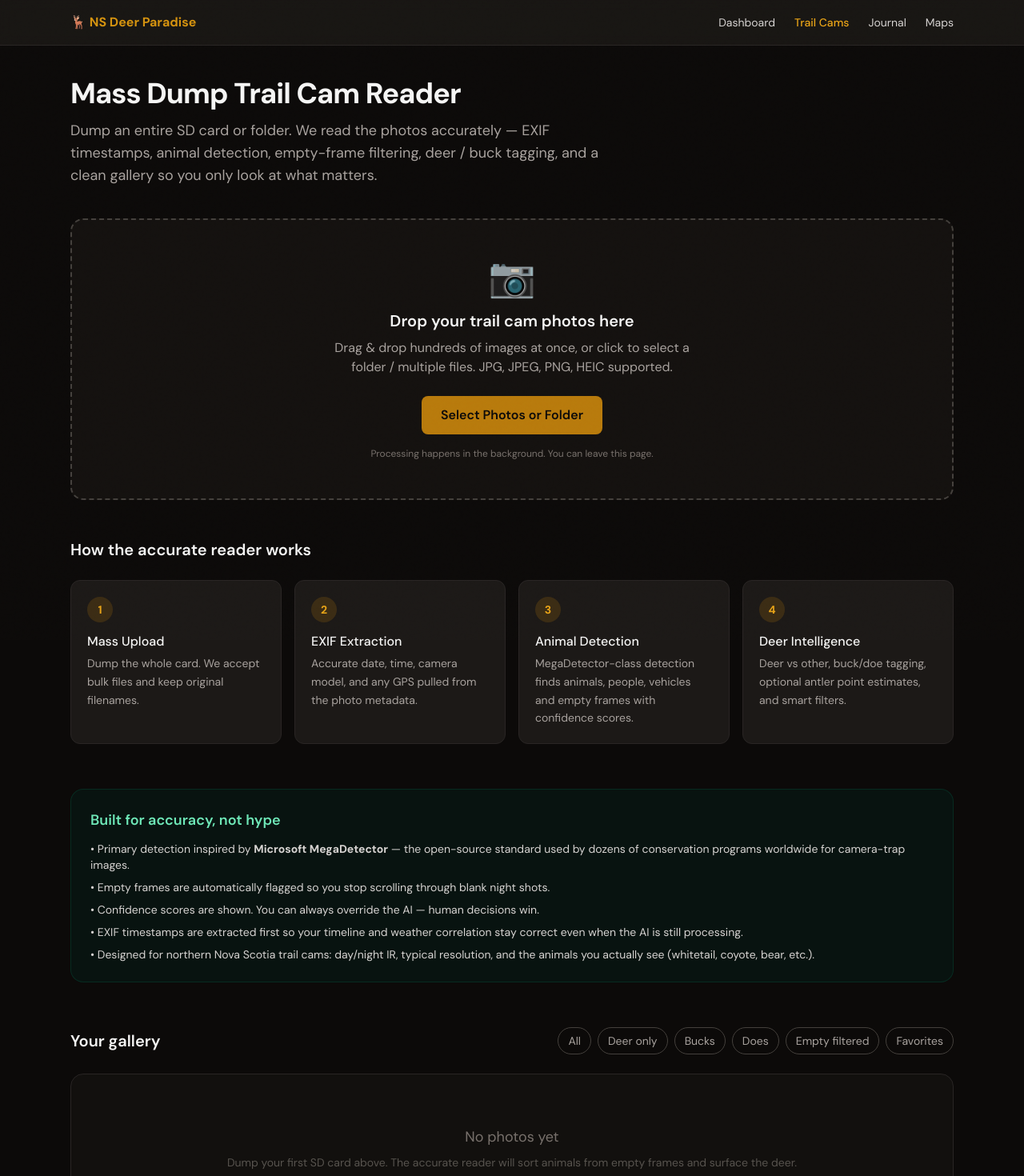
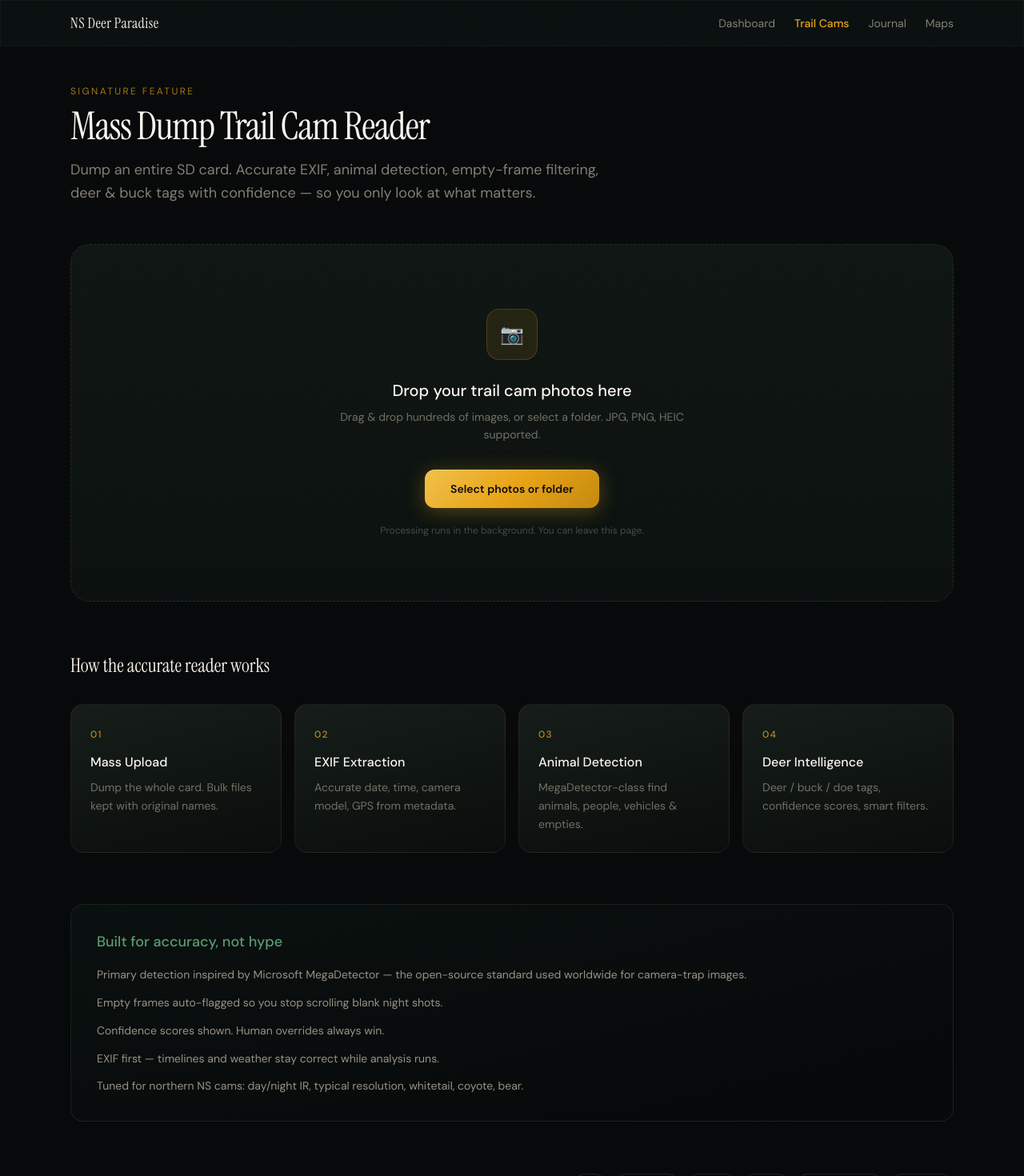
Before and after one commit to aross197/NS-Deer-Paradise, a Next.js app: page /cams in a window 1280 px wide. Shown: the top 1470 px of the page at 80% size. Built offline with nearby package versions, Linux system fonts and the light colour scheme.

Commit message:
Premium visual redesign of mass-dump trail cam reader page

```diff
--- a/app/cams/page.tsx
+++ b/app/cams/page.tsx
@@ -2,158 +2,121 @@ import Link from "next/link";
 
 export default function TrailCamsPage() {
   return (
-    <div className="min-h-screen bg-stone-950 text-stone-100">
-      {/* Nav */}
-      <nav className="border-b border-stone-800 bg-stone-900/80 backdrop-blur sticky top-0 z-20">
+    <div className="min-h-screen bg-deep text-cream-100">
+      <nav className="sticky top-0 z-20 border-b border-white/[0.04] glass-strong">
         <div className="max-w-6xl mx-auto px-6 h-14 flex items-center justify-between">
-          <Link href="/dashboard" className="font-bold text-amber-500">
-            🦌 NS Deer Paradise
+          <Link href="/dashboard" className="font-serif text-lg tracking-wide text-cream-100">
+            NS Deer Paradise
           </Link>
-          <div className="flex items-center gap-6 text-sm text-stone-300">
-            <Link href="/dashboard" className="hover:text-white">Dashboard</Link>
+          <div className="flex items-center gap-6 text-sm text-cream-300/60">
+            <Link href="/dashboard" className="hover:text-cream-100 transition">Dashboard</Link>
             <Link href="/cams" className="text-amber-400 font-medium">Trail Cams</Link>
-            <Link href="#" className="hover:text-white">Journal</Link>
-            <Link href="#" className="hover:text-white">Maps</Link>
+            <Link href="#" className="hover:text-cream-100 transition">Journal</Link>
+            <Link href="#" className="hover:text-cream-100 transition">Maps</Link>
           </div>
         </div>
       </nav>
 
-      <main className="max-w-6xl mx-auto px-6 py-10">
-        {/* Header */}
-        <div className="mb-10">
-          <h1 className="text-3xl md:text-4xl font-bold tracking-tight mb-3">
+      <main className="max-w-6xl mx-auto px-6 py-12">
+        <div className="mb-12">
+          <p className="text-xs uppercase tracking-[0.2em] text-amber-400/70 mb-3">Signature feature</p>
+          <h1 className="font-serif text-4xl md:text-5xl tracking-tight text-cream-50 mb-4">
             Mass Dump Trail Cam Reader
           </h1>
-          <p className="text-stone-400 max-w-2xl text-lg">
-            Dump an entire SD card or folder. We read the photos accurately — EXIF timestamps,
-            animal detection, empty-frame filtering, deer / buck tagging, and a clean gallery
-            so you only look at what matters.
+          <p className="text-cream-300/60 max-w-2xl text-lg leading-relaxed">
+            Dump an entire SD card. Accurate EXIF, animal detection, empty-frame filtering,
+            deer & buck tags with confidence — so you only look at what matters.
           </p>
         </div>
 
         {/* Upload zone */}
-        <section className="mb-12">
-          <div className="relative border-2 border-dashed border-stone-700 hover:border-amber-600/60 rounded-2xl bg-stone-900/50 p-12 text-center transition group">
-            <div className="text-5xl mb-4 opacity-80 group-hover:scale-110 transition">📷</div>
-            <h2 className="text-xl font-semibold mb-2">Drop your trail cam photos here</h2>
-            <p className="text-stone-400 mb-6 max-w-md mx-auto">
-              Drag & drop hundreds of images at once, or click to select a folder / multiple files.
-              JPG, JPEG, PNG, HEIC supported.
-            </p>
-            <button className="inline-flex items-center gap-2 px-6 py-3 rounded-lg bg-amber-600 hover:bg-amber-500 text-stone-950 font-semibold transition">
-              Select Photos or Folder
-            </button>
-            <p className="mt-4 text-xs text-stone-500">
-              Processing happens in the background. You can leave this page.
-            </p>
+        <section className="mb-16">
+          <div className="relative group rounded-3xl border border-dashed border-white/10 hover:border-amber-500/40 bg-gradient-to-b from-forest-900/80 to-forest-950/90 p-14 md:p-20 text-center transition-all duration-500 overflow-hidden">
+            <div className="absolute inset-0 bg-amber-400/[0.03] opacity-0 group-hover:opacity-100 transition duration-500 pointer-events-none" />
+            <div className="relative">
+              <div className="mx-auto mb-6 w-16 h-16 rounded-2xl bg-amber-400/10 border border-amber-400/20 flex items-center justify-center text-2xl group-hover:scale-110 transition duration-500">
+                📷
+              </div>
+              <h2 className="text-xl font-medium text-cream-50 mb-2">Drop your trail cam photos here</h2>
+              <p className="text-cream-300/50 mb-8 max-w-md mx-auto text-sm leading-relaxed">
+                Drag & drop hundreds of images, or select a folder. JPG, PNG, HEIC supported.
+              </p>
+              <button className="btn-primary text-sm">Select photos or folder</button>
+              <p className="mt-5 text-xs text-cream-300/30">
+                Processing runs in the background. You can leave this page.
+              </p>
+            </div>
           </div>
         </section>
 
-        {/* How the accurate reader works */}
-        <section className="mb-14">
-          <h2 className="text-xl font-semibold mb-6">How the accurate reader works</h2>
+        {/* Pipeline */}
+        <section className="mb-16">
+          <h2 className="font-serif text-2xl text-cream-100 mb-8">How the accurate reader works</h2>
           <div className="grid md:grid-cols-4 gap-4">
             {[
-              {
-                step: "1",
-                title: "Mass Upload",
-                desc: "Dump the whole card. We accept bulk files and keep original filenames.",
-              },
-              {
-                step: "2",
-                title: "EXIF Extraction",
-                desc: "Accurate date, time, camera model, and any GPS pulled from the photo metadata.",
-              },
-              {
-                step: "3",
-                title: "Animal Detection",
-                desc: "MegaDetector-class detection finds animals, people, vehicles and empty frames with confidence scores.",
-              },
-              {
-                step: "4",
-                title: "Deer Intelligence",
-                desc: "Deer vs other, buck/doe tagging, optional antler point estimates, and smart filters.",
-              },
+              { step: "01", title: "Mass Upload", desc: "Dump the whole card. Bulk files kept with original names." },
+              { step: "02", title: "EXIF Extraction", desc: "Accurate date, time, camera model, GPS from metadata." },
+              { step: "03", title: "Animal Detection", desc: "MegaDetector-class find animals, people, vehicles & empties." },
+              { step: "04", title: "Deer Intelligence", desc: "Deer / buck / doe tags, confidence scores, smart filters." },
             ].map((item) => (
-              <div
-                key={item.step}
-                className="p-5 rounded-xl bg-stone-900 border border-stone-800"
-              >
-                <div className="w-8 h-8 rounded-full bg-amber-600/20 text-amber-400 flex items-center justify-center font-bold text-sm mb-3">
-                  {item.step}
-                </div>
-                <h3 className="font-medium text-stone-100 mb-1">{item.title}</h3>
-                <p className="text-sm text-stone-400 leading-relaxed">{item.desc}</p>
+              <div key={item.step} className="card-premium p-6">
+                <span className="text-xs font-medium text-amber-400/80 tracking-widest">{item.step}</span>
+                <h3 className="mt-3 font-medium text-cream-50 mb-2">{item.title}</h3>
+                <p className="text-sm text-cream-300/50 leading-relaxed">{item.desc}</p>
               </div>
             ))}
           </div>
         </section>
 
-        {/* Accuracy & tech note */}
-        <section className="mb-14 p-6 rounded-2xl bg-emerald-950/30 border border-emerald-900/40">
-          <h2 className="text-lg font-semibold text-emerald-300 mb-3">Built for accuracy, not hype</h2>
-          <ul className="space-y-2 text-sm text-stone-300">
-            <li>
-              • Primary detection inspired by <strong>Microsoft MegaDetector</strong> — the open-source
-              standard used by dozens of conservation programs worldwide for camera-trap images.
-            </li>
-            <li>
-              • Empty frames are automatically flagged so you stop scrolling through blank night shots.
-            </li>
-            <li>
-              • Confidence scores are shown. You can always override the AI — human decisions win.
-            </li>
-            <li>
-              • EXIF timestamps are extracted first so your timeline and weather correlation stay correct
-              even when the AI is still processing.
-            </li>
-            <li>
-              • Designed for northern Nova Scotia trail cams: day/night IR, typical resolution, and the
-              animals you actually see (whitetail, coyote, bear, etc.).
-            </li>
+        {/* Accuracy callout */}
+        <section className="mb-16 rounded-2xl border border-moss-500/25 bg-gradient-to-br from-moss-600/10 to-transparent p-8">
+          <h2 className="text-lg font-medium text-moss-400 mb-4">Built for accuracy, not hype</h2>
+          <ul className="space-y-3 text-sm text-cream-300/70 leading-relaxed">
+            <li>Primary detection inspired by Microsoft MegaDetector — the open-source standard used worldwide for camera-trap images.</li>
+            <li>Empty frames auto-flagged so you stop scrolling blank night shots.</li>
+            <li>Confidence scores shown. Human overrides always win.</li>
+            <li>EXIF first — timelines and weather stay correct while analysis runs.</li>
+            <li>Tuned for northern NS cams: day/night IR, typical resolution, whitetail, coyote, bear.</li>
           </ul>
         </section>
 
-        {/* Filters preview (empty state) */}
-        <section className="mb-10">
+        {/* Gallery empty state */}
+        <section className="mb-14">
           <div className="flex flex-wrap items-center justify-between gap-4 mb-6">
-            <h2 className="text-xl font-semibold">Your gallery</h2>
-            <div className="flex flex-wrap gap-2 text-sm">
+            <h2 className="font-serif text-2xl text-cream-100">Your gallery</h2>
+            <div className="flex flex-wrap gap-2">
               {["All", "Deer only", "Bucks", "Does", "Empty filtered", "Favorites"].map((f) => (
                 <button
                   key={f}
-                  className="px-3 py-1.5 rounded-full border border-stone-700 text-stone-400 hover:border-amber-600/50 hover:text-amber-400 transition"
+                  className="px-3.5 py-1.5 rounded-full text-xs border border-white/10 text-cream-300/50 hover:border-amber-500/40 hover:text-amber-300 transition"
                 >
                   {f}
                 </button>
               ))}
             </div>
           </div>
-
-          <div className="rounded-2xl border border-stone-800 bg-stone-900/40 p-16 text-center">
-            <p className="text-stone-500 text-lg mb-2">No photos yet</p>
-            <p className="text-stone-600 text-sm">
-              Dump your first SD card above. The accurate reader will sort animals from empty frames
-              and surface the deer.
+          <div className="rounded-2xl border border-white/[0.05] bg-forest-950/60 p-20 text-center">
+            <p className="text-cream-300/40 text-lg mb-2">No photos yet</p>
+            <p className="text-cream-300/25 text-sm max-w-sm mx-auto">
+              Dump your first SD card above. The reader will sort animals from empties and surface the deer.
             </p>
           </div>
         </section>
 
-        {/* Cool upcoming features */}
         <section>
-          <h2 className="text-lg font-semibold text-stone-300 mb-4">Coming next on the reader</h2>
-          <div className="grid sm:grid-cols-2 lg:grid-cols-3 gap-3 text-sm">
+          <h2 className="text-sm uppercase tracking-widest text-cream-300/40 mb-4">Coming next</h2>
+          <div className="grid sm:grid-cols-2 lg:grid-cols-3 gap-3">
             {[
-              "Timeline view by hour / day / moon phase",
+              "Timeline by hour / day / moon phase",
               "Same-buck matching across cameras",
               "Activity heatmaps from cam times",
-              "One-click share album with hunting buddies",
-              "Export filtered set (deer only, bucks only)",
-              "Link photos straight into Hunt Journal entries",
+              "Share album with hunting buddies",
+              "Export filtered sets",
+              "Link photos into Hunt Journal",
             ].map((f) => (
               <div
                 key={f}
-                className="px-4 py-3 rounded-lg border border-dashed border-stone-700 text-stone-500"
+                className="px-4 py-3 rounded-xl border border-dashed border-white/[0.06] text-cream-300/35 text-sm"
               >
                 {f}
               </div>
```
